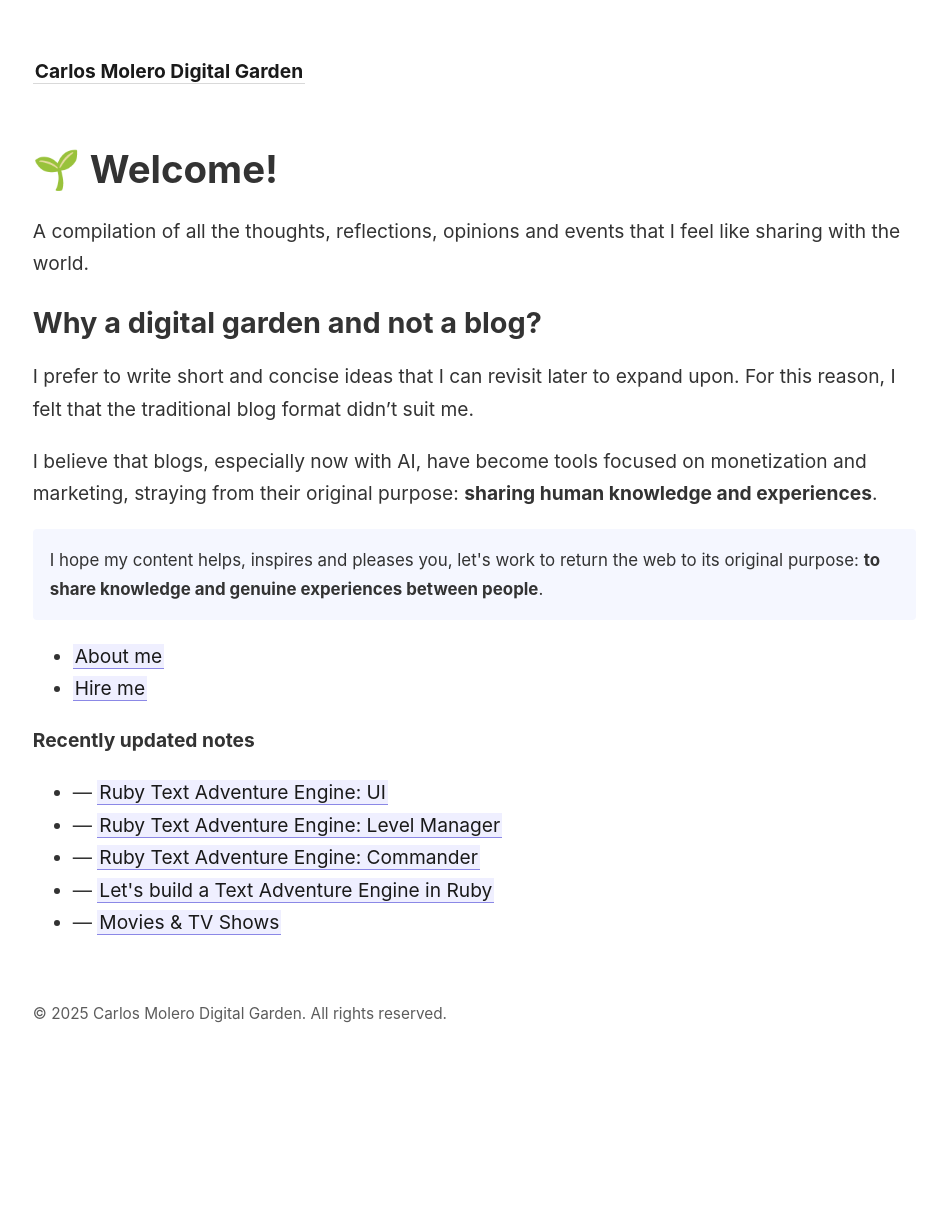
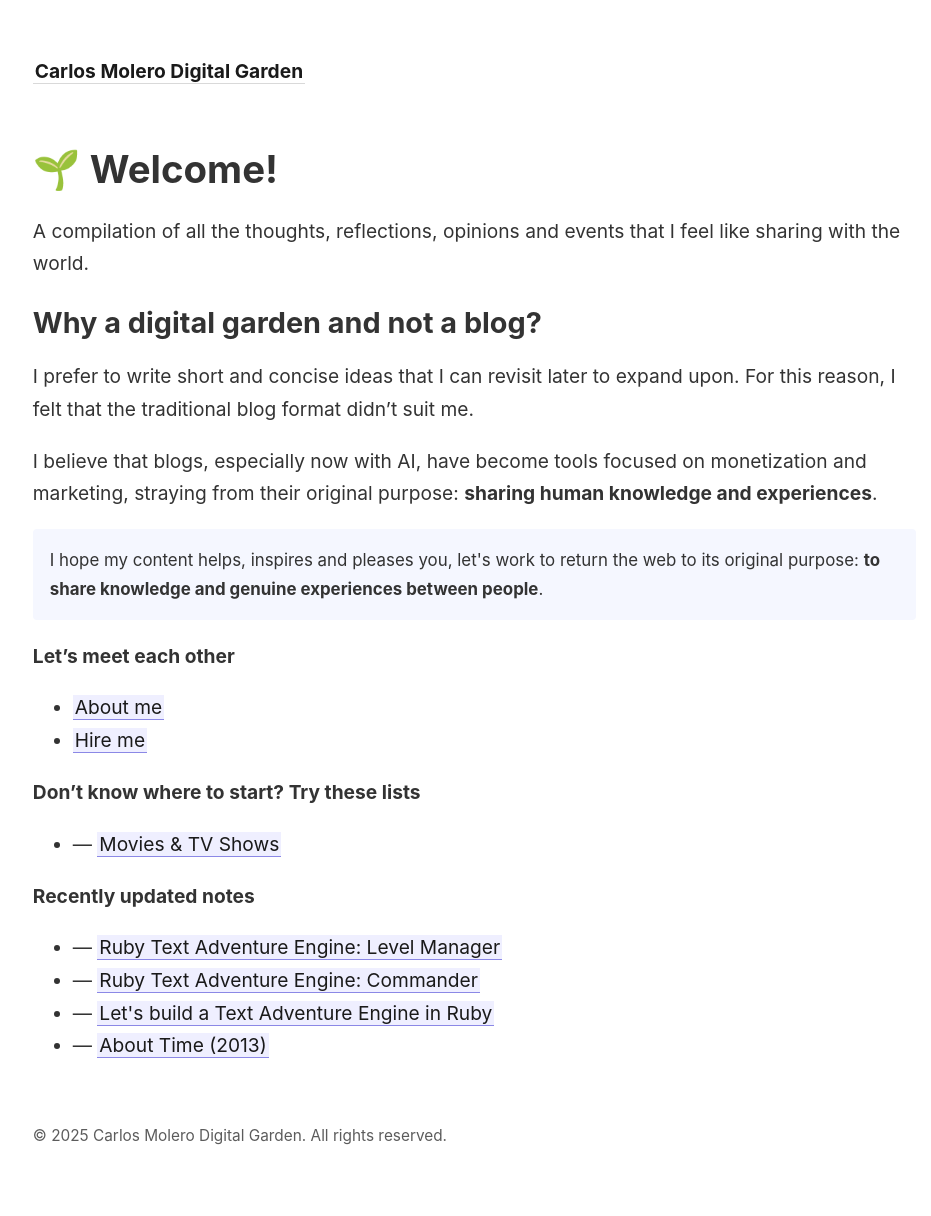
Before and after one commit to devcarlosmolero/garden.carlosmolero.com, a Jekyll site: the page built from _pages/index.md, in a window 1280 px wide. Shown: the whole page, without its empty margins (44-975 px from the left). Built offline with Jekyll 4.4.1, drawn with Linux system fonts in a browser that asks for light colours; before the commit the page ends 1093 px from its top, so only the background shows below that.

```diff
--- a/_notes/programming/ruby/Let's build a Text Adventure Engine in Ruby.md
+++ b/_notes/programming/ruby/Let's build a Text Adventure Engine in Ruby.md
@@ -19,4 +19,3 @@ Below you have the notes in which I document the creation of these components:
 
 - [[Ruby Text Adventure Engine, Commander]]
 - [[Ruby Text Adventure Engine, Level Manager]]
-- [[Ruby Text Adventure Engine, UI]]
--- a/_notes/programming/ruby/Text Adventure Engine Project/Ruby Text Adventure Engine, UI.md
+++ /dev/null
@@ -1,3 +0,0 @@
----
-title: "Ruby Text Adventure Engine: UI"
----
--- a/_pages/index.md
+++ b/_pages/index.md
@@ -6,6 +6,7 @@ permalink: /
 ---
 
 # 🌱 Welcome!
+
 A compilation of all the thoughts, reflections, opinions and events that I feel like sharing with the world.
 
 ## Why a digital garden and not a blog?
@@ -17,18 +18,35 @@ I believe that blogs, especially now with AI, have become tools focused on monet
 <p style="padding: 1em 1em; background: #f5f7ff; font-size: 0.88em; border-radius: 4px;">
 I hope my content helps, inspires and pleases you, let's work to return the web to its original purpose: <b>to share knowledge and genuine experiences between people</b>.
 </p>
+
+<strong>Let's meet each other</strong>
+
 - [[About me]]
 - [[Hire me]]
 
+<strong>Don't know where to start? Try these lists</strong>
+
+<ul>
+  {% assign recent_notes = site.notes | sort: "last_modified_at_timestamp" | reverse %}
+  {% for note in recent_notes limit: 5 %}
+    {% if note['list'] == "true" %}
+      <li>
+        {{ note.last_modified_at | date: "%Y-%m-%d" }} — <a class="internal-link" href="{{ site.baseurl }}{{ note.url }}">{{ note.title }}</a>
+      </li>
+    {% endif %}
+  {% endfor %}
+</ul>
 
 <strong>Recently updated notes</strong>
 
 <ul>
   {% assign recent_notes = site.notes | sort: "last_modified_at_timestamp" | reverse %}
   {% for note in recent_notes limit: 5 %}
+      {% if note['list'] != "true" %}
     <li>
       {{ note.last_modified_at | date: "%Y-%m-%d" }} — <a class="internal-link" href="{{ site.baseurl }}{{ note.url }}">{{ note.title }}</a>
     </li>
+        {% endif %}
   {% endfor %}
 </ul>
 
```
Also changed, not shown: _notes/movies/Movies & TV Shows.md (+1 -0 lines), _notes/programming/ruby/Text Adventure Engine Project/Ruby Text Adventure Engine, Commander.md (+4 -4 lines), _pages/feed.xml (added, +25 -0 lines).
